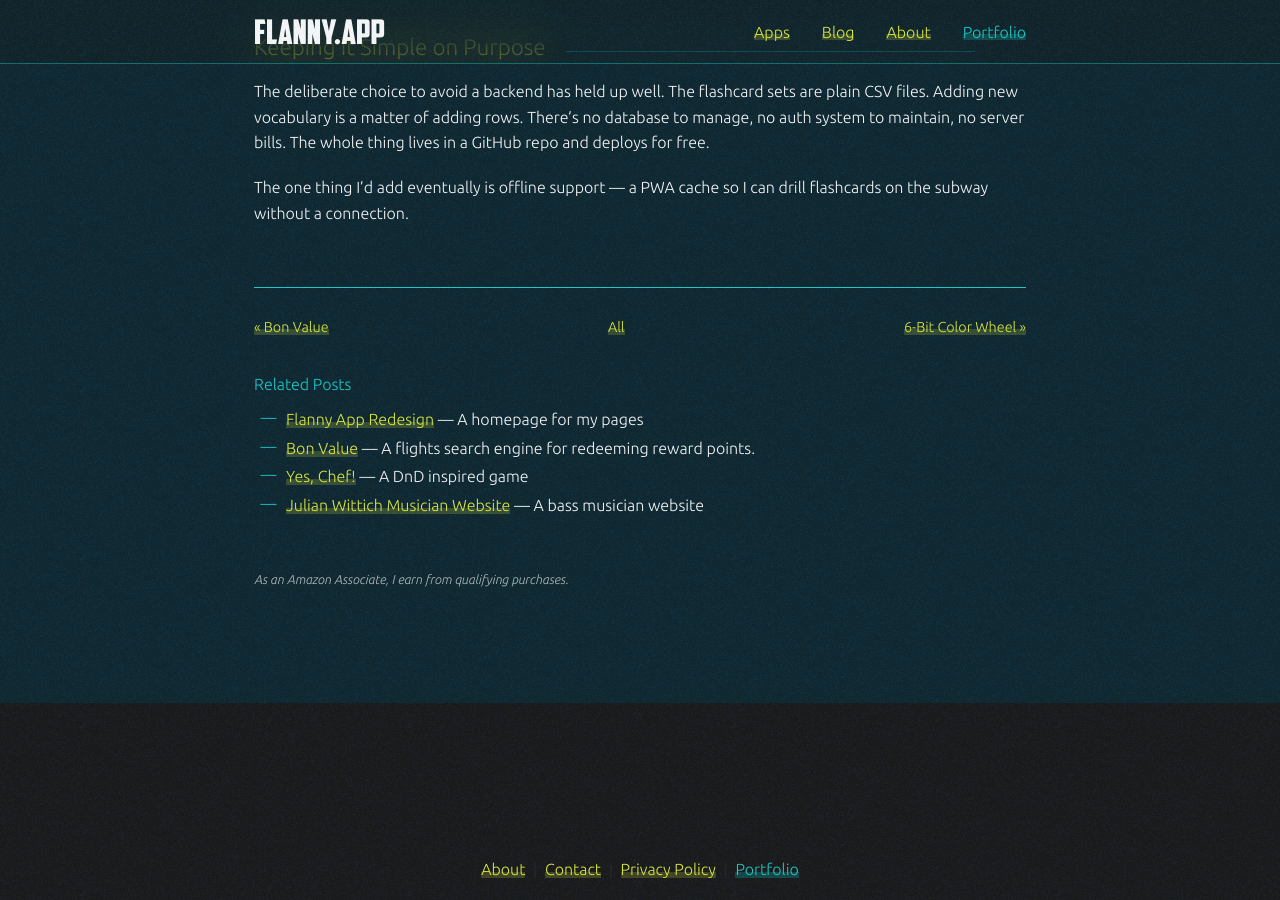
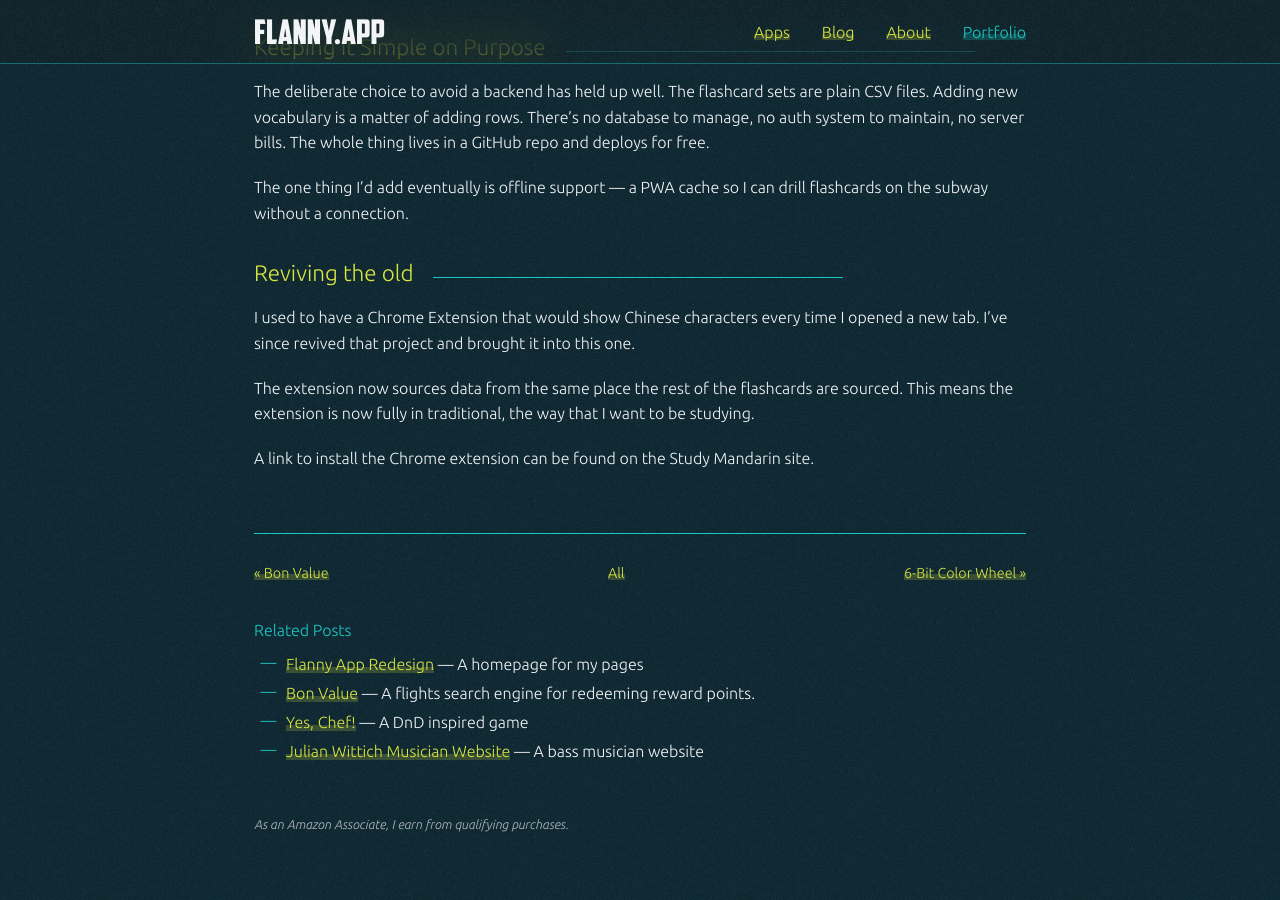
Before and after one commit to pjflanagan/pjflanagan.github.io, a Jekyll site: the page built from _posts/2025-09-27-study-mandarin.md, in a window 1280 px wide and 900 px high, scrolled down 1631 px. Built offline with Jekyll 4.4.1, drawn with Linux system fonts in a browser that asks for light colours.

Commit message:
update study mandarin post

```diff
--- a/_posts/2025-09-27-study-mandarin.md
+++ b/_posts/2025-09-27-study-mandarin.md
@@ -43,3 +43,11 @@ The Zhuyin trainer is a simple drill: a random character is selected and only th
 The deliberate choice to avoid a backend has held up well. The flashcard sets are plain CSV files. Adding new vocabulary is a matter of adding rows. There's no database to manage, no auth system to maintain, no server bills. The whole thing lives in a GitHub repo and deploys for free.
 
 The one thing I'd add eventually is offline support — a PWA cache so I can drill flashcards on the subway without a connection.
+
+## Reviving the old
+
+I used to have a Chrome Extension that would show Chinese characters every time I opened a new tab. I've since revived that project and brought it into this one.
+
+The extension now sources data from the same place the rest of the flashcards are sourced. This means the extension is now fully in traditional, the way that I want to be studying.
+
+A link to install the Chrome extension can be found on the Study Mandarin site.
```
